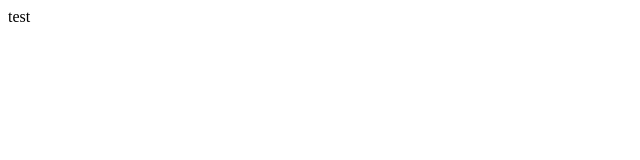
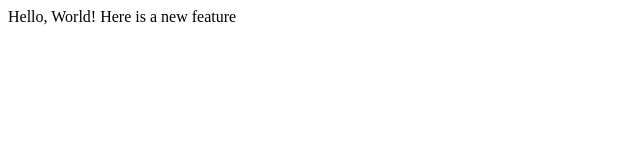
Before and after one commit to JacksonBolek/Lecture1, a plain HTML site: page index.html in a window 1280 px wide. Shown: the whole page, without its empty margins (0-640 px from the left). Drawn offline with Linux system fonts and the light colour scheme.

Commit message:
Added another line

```diff
--- a/index.html
+++ b/index.html
@@ -4,6 +4,7 @@
     <title>Test</title>
   </head>
   <body>
-    test
+    Hello, World!
+    Here is a new feature
   </body>
 </html>
```
